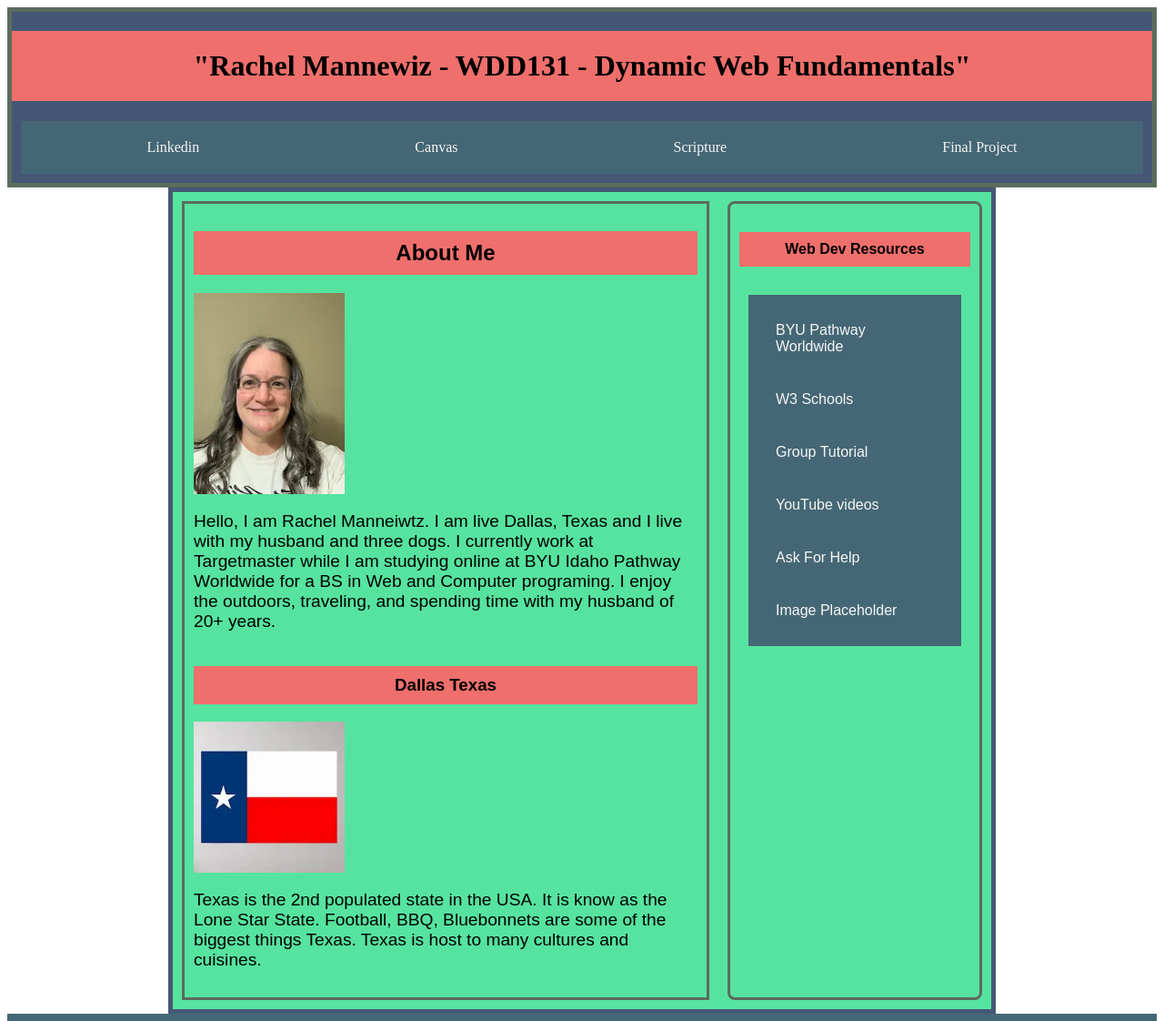
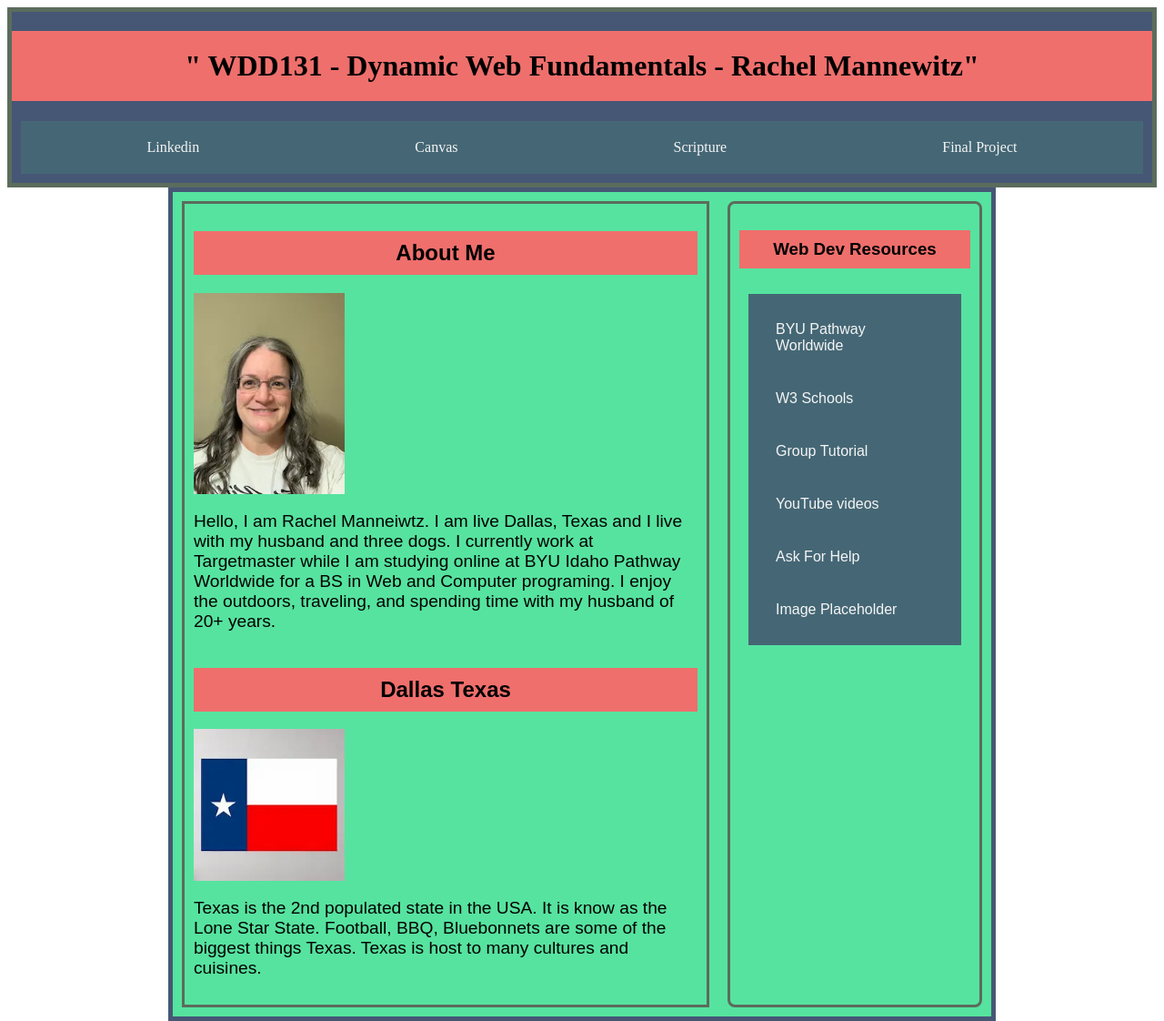
Before and after one commit to Grilka22/wdd131, a plain HTML site: page index.html in a window 1280 px wide. Shown: the top 1122 px of the page at 91% size. Drawn offline with Linux system fonts and the light colour scheme.

Commit message:
final check

```diff
--- a/index.html
+++ b/index.html
@@ -4,8 +4,8 @@
 <head>
     <meta charset="UTF-8">
     <meta name="viewport" content="width=device-width, initial-scale=1.0">
-    <title> WDD131: Dynamic Web Fundamentals- Rachel Mannewitz </title>
-    <meta name="description" content="WDD131: Dynamic Web Fundamentals- Rachel Mannewitz  About Me Home Page">
+    <title> WDD131 - Dynamic Web Fundamentals - Rachel Mannewitz </title>
+    <meta name="description" content="WDD131: Dynamic Web Fundamentals- Rachel Mannewitz WDD131 -About Me Home Page">
     <meta name="author" content="Rachel Mannewitz">
     <link rel="stylesheet" href="styles/base.css">
     <link rel="preconnect" href="https://fonts.googleapis.com">
@@ -19,7 +19,7 @@
 
 <body>
     <header>
-        <h1> "Rachel Mannewiz - WDD131 - Dynamic Web Fundamentals" </h1>
+        <h1> " WDD131 - Dynamic Web Fundamentals - Rachel Mannewitz" </h1>
         <nav>
             <ul>
                 <li><a href="https://www.linkedin.com/in/rachel-mannewitz-027b82345/">Linkedin</a></li>
@@ -35,16 +35,16 @@
         <div class="card">
             <h2>About Me</h2>
 
-            <img src="images/IMG_7176 (1).webp" alt="Rachel Mannewitz">
+            <img src="images/rachel1.webp" alt="Rachel Mannewitz">
 
             <p> Hello, I am Rachel Manneiwtz. I am live Dallas, Texas and I live with my husband and three dogs. I
                 currently work at Targetmaster while I am studying online at BYU Idaho Pathway Worldwide for a BS in
                 Web and Computer programing. I enjoy the outdoors, traveling, and spending time with my husband of 20+
                 years. </p>
 
-            <h3> Dallas Texas </h3>
+            <h2> Dallas Texas </h2>
 
-            <img src="images/flag 1.webp" alt="Texas Flag">
+            <img src="images/flag1.webp" alt="Texas Flag">
 
             <p> Texas is the 2nd populated state in the USA. It is know as the Lone Star State.
                 Football, BBQ, Bluebonnets are some of the biggest things Texas.
@@ -53,7 +53,7 @@
         </div>
         <aside class="container">
 
-            <h4>Web Dev Resources</h4>
+            <h3>Web Dev Resources</h3>
 
             <div class="content">
                 <ul>
@@ -70,7 +70,7 @@
     </main>
     <footer>
         <!--2 paragraph with the span id for the java script-->
-        <p> &copy <span id="currentyear"></span></p>
+        <p> &copy; <span id="currentyear"></span></p>
 
         <p id="lastModified">Last Modified</p>
 
```
Also changed, not shown: images/flag1.webp (renamed from images/flag 1.webp), images/rachel1.webp (renamed from images/IMG_7176 (1).webp).
